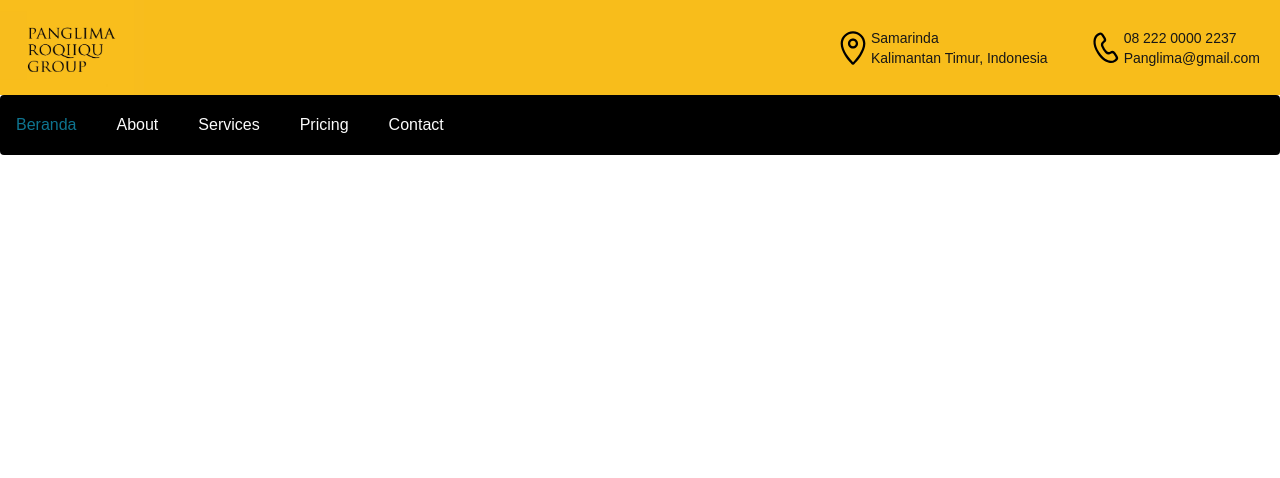
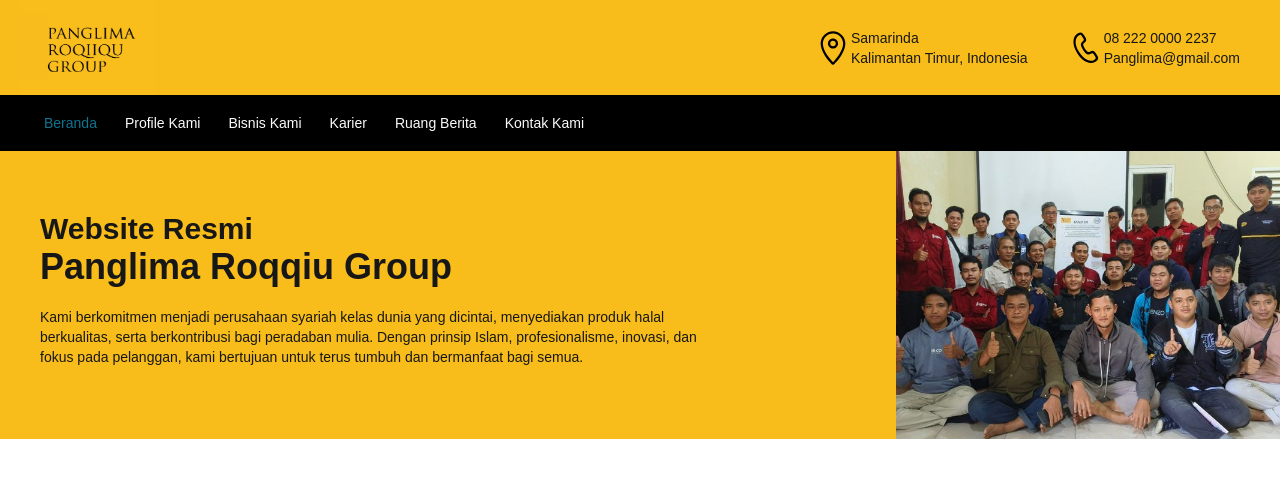
Before and after one commit to Syafar44/panglima-roqiiqu-group, a Next.js app: page / in a window 1280 px wide. Shown: the top 478 px of the page. Built offline with nearby package versions, Linux system fonts and the light colour scheme.

Commit message:
menambahkan hero

```diff
--- a/app/components/header/header.js
+++ b/app/components/header/header.js
@@ -1,6 +1,6 @@
 const Header = () => {
   return (
-    <div className="bg-primary flex justify-between items-center px-5">
+    <div className="bg-primary flex justify-between items-center px-5 md:px-10">
       <img
         className="w-20 md:w-36 -translate-x-5"
         src="logo/prg.png"
--- a/app/components/header/navbar.js
+++ b/app/components/header/navbar.js
@@ -5,30 +5,39 @@
 
 const NavbarPrg = () => {
   return (
+    <div className="md:px-7 bg-black sticky">
       <Navbar fluid rounded className="bg-black">
         <div className="w-full flex justify-end">
           <Navbar.Toggle />
         </div>
         <Navbar.Collapse>
-        <div className="md:flex gap-10 md:text-2xl lg:text-base text-white items-center py-2">
-          <Navbar.Link href="#" active className="text-secondary hover:bg-gray-600">
+          <div className="md:flex gap-7 md:text-2xl lg:text-sm text-white items-center py-2">
+            <Navbar.Link
+              href="#"
+              active
+              className="text-secondary hover:bg-gray-600"
+            >
               Beranda
             </Navbar.Link>
             <Navbar.Link href="#" className="text-secondary hover:bg-gray-600">
-            About
+              Profile Kami
             </Navbar.Link>
             <Navbar.Link href="#" className="text-secondary hover:bg-gray-600">
-            Services
+              Bisnis Kami
             </Navbar.Link>
             <Navbar.Link href="#" className="text-secondary hover:bg-gray-600">
-            Pricing
+              Karier
             </Navbar.Link>
             <Navbar.Link href="#" className="text-secondary hover:bg-gray-600">
-            Contact
+              Ruang Berita
+            </Navbar.Link>
+            <Navbar.Link href="#" className="text-secondary hover:bg-gray-600">
+              Kontak Kami
             </Navbar.Link>
           </div>
         </Navbar.Collapse>
       </Navbar>
+    </div>
   );
 };
 
--- /dev/null
+++ b/app/components/main/hero.js
@@ -0,0 +1,20 @@
+const Hero = () => {
+  return (
+    <div className="flex flex-col md:flex-row px-5 pt-5 md:px-0 md:pt-0 md:justify-between md:items-center md:h-72 overflow-hidden md:pl-10 bg-primary">
+      <div>
+        <h2 className="text-xl md:text-3xl font-bold">Website Resmi</h2>
+        <h1 className="text-2xl md:text-4xl font-bold mb-5">Panglima Roqqiu Group</h1>
+        <p className="md:w-[80%] text-xs md:text-sm mb-3">
+          Kami berkomitmen menjadi perusahaan syariah kelas dunia yang dicintai,
+          menyediakan produk halal berkualitas, serta berkontribusi bagi
+          peradaban mulia. Dengan prinsip Islam, profesionalisme, inovasi, dan
+          fokus pada pelanggan, kami bertujuan untuk terus tumbuh dan bermanfaat
+          bagi semua.
+        </p>
+      </div>
+      <img className="h-60 md:h-96" src="hero/panglima.jpg" />
+    </div>
+  );
+};
+
+export default Hero;
--- a/app/page.js
+++ b/app/page.js
@@ -1,5 +1,6 @@
 import Header from "./components/header/header";
 import NavbarPrg from "./components/header/navbar";
+import Hero from "./components/main/hero";
 
 const Beranda = () => {
   return (
@@ -8,6 +9,9 @@
         <Header />
         <NavbarPrg />
       </header>
+      <main>
+        <Hero />
+      </main>
     </>
   );
 };
```
Also changed, not shown: public/hero/panglima.jpg (added). Lines whose indentation alone changed are shown as unchanged.
